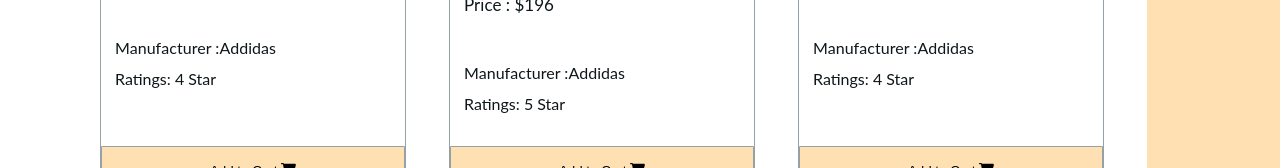
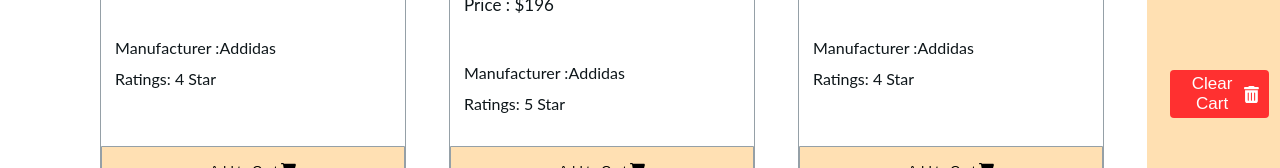
Before and after one commit to code-with-omar/ema-jhon-react-app, a React (Vite) app: page / in a window 1280 px wide. Shown: the part 584-752 px from the top of the page. Built offline with nearby package versions, Linux system fonts and the light colour scheme.

Commit message:
Complete the cart remove button and add functionility

```diff
--- a/src/components/Cart/Cart.css
+++ b/src/components/Cart/Cart.css
@@ -24,3 +24,21 @@
     color: #0E161A;
     font-size: 21px;
 }
+
+.clear-cart-btn {
+
+    height: 48px;
+    border-radius: 4px;
+    background: #FF3030;
+    border: none;
+    font-weight: 400;
+    font-size: 17px;
+    color: white;
+    margin-top: 70px;
+    width: 90%;
+    display: flex;
+    justify-content: space-between;
+    align-items: center;
+    padding: 0 10px;
+    cursor: pointer;
+}
--- a/src/components/Cart/Cart.jsx
+++ b/src/components/Cart/Cart.jsx
@@ -1,22 +1,24 @@
 import PropTypes from 'prop-types';
+import { FontAwesomeIcon } from '@fortawesome/react-fontawesome';
+import { faTrashAlt } from '@fortawesome/free-solid-svg-icons';
 import './Cart.css'
 
-const Cart = (props) => {
-    const cart = props.cart;
+const Cart = ({cart,handleRemoveFullCart}) => {
+
     let total = 0;
     let totalShipping = 0;
-    let quantity=0;
+    let quantity = 0;
     for (const product of cart) {
-        if(product.quantity===0){
-            product.quantity=1;
+        if (product.quantity === 0) {
+            product.quantity = 1;
         }
         // product.quantity=product.quantity|| 1;
-        total = total + (product.price*product.quantity);
-        totalShipping = totalShipping + product.shipping*product.quantity;
-        quantity=quantity+ product.quantity
+        total = total + (product.price * product.quantity);
+        totalShipping = totalShipping + product.shipping * product.quantity;
+        quantity = quantity + product.quantity
     }
-    const tax=(total+totalShipping)*7/100;
-    const totalPrice=total+totalShipping+tax;
+    const tax = (total + totalShipping) * 7 / 100;
+    const totalPrice = total + totalShipping + tax;
     return (
         <div className='cart'>
             <h2 className='order-summary'>Order summary </h2>
@@ -26,6 +28,7 @@ const Cart = (props) => {
                 <h3 className='spacing'>Total Shipping Charge: ${totalShipping.toFixed(2)}</h3>
                 <h3 className='spacing'>Tax: ${tax.toFixed(2)}</h3>
                 <h1 className='grand-total'>Grand Total: ${totalPrice.toFixed(2)}</h1>
+                <button onClick={handleRemoveFullCart}className='clear-cart-btn'>Clear Cart <FontAwesomeIcon icon={faTrashAlt}></FontAwesomeIcon></button>
             </div>
         </div>
     );
--- a/src/components/Orders/Orders.jsx
+++ b/src/components/Orders/Orders.jsx
@@ -3,7 +3,7 @@ import Cart from "../Cart/Cart";
 import './Orders.css'
 import ReviewItem from "../ReviewIteam/ReviewItem";
 import { useState } from "react";
-import { removeFromDb } from "../../../utilities/fakedb";
+import { deleteShoppingCart, removeFromDb } from "../../../utilities/fakedb";
 
 const Orders = () => {
     const saveCarts = useLoaderData()
@@ -12,7 +12,10 @@ const Orders = () => {
         const reaminigIteam = carts.filter(product => product.id !== id);
         removeFromDb(id)
         setCart(reaminigIteam);
-        console.log('hello');
+    }
+    const handleRemoveFullCart = () => {
+        setCart([]);
+        deleteShoppingCart()
     }
     return (
         <div className='shop-container'>
@@ -24,7 +27,7 @@ const Orders = () => {
             </div>
             <div className='cart-container'>
                 <Cart cart={carts
-                }></Cart>
+                } handleRemoveFullCart={handleRemoveFullCart}></Cart>
 
             </div>
         </div>
--- a/src/components/Shop/Shop.jsx
+++ b/src/components/Shop/Shop.jsx
@@ -3,7 +3,7 @@ import './Shop.css'
 import { useEffect } from 'react';
 import Product from '../Product/Product';
 import Cart from '../Cart/Cart';
-import { addToDb, getShoppingCart } from '../../../utilities/fakedb';
+import { addToDb, deleteShoppingCart, getShoppingCart } from '../../../utilities/fakedb';
 
 const Shop = () => {
     const [products, setProducts] = useState([])
@@ -37,6 +37,11 @@ const Shop = () => {
 
         setCart(savedCart);
     }, [products])
+
+    const handleRemoveFullCart=()=>{
+        setCart([]);
+        deleteShoppingCart()
+    }
     return (
         <div className='shop-container'>
             <div className='products-container'>
@@ -44,7 +49,7 @@ const Shop = () => {
                     <Product product={product} key={product.id} handleAddToCart={handleAddToCart}></Product>)}
             </div>
             <div className='cart-container'>
-                <Cart cart={cart}></Cart>
+                <Cart cart={cart} handleRemoveFullCart={handleRemoveFullCart}></Cart>
 
             </div>
         </div>
```
